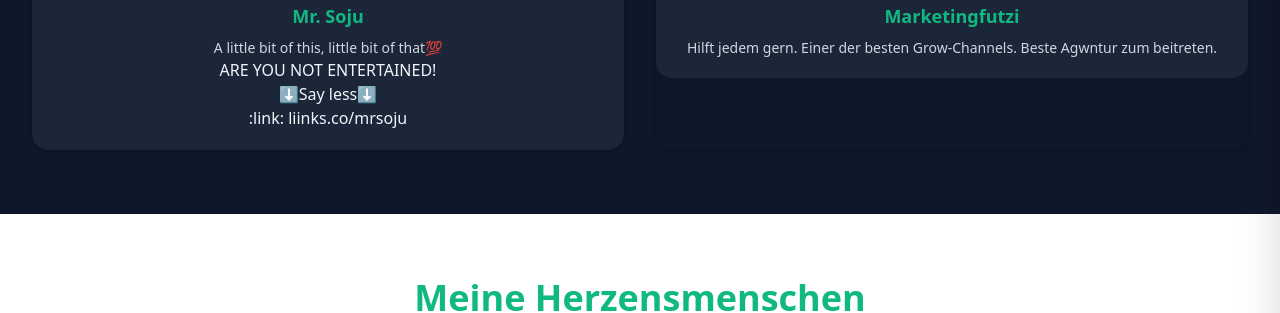
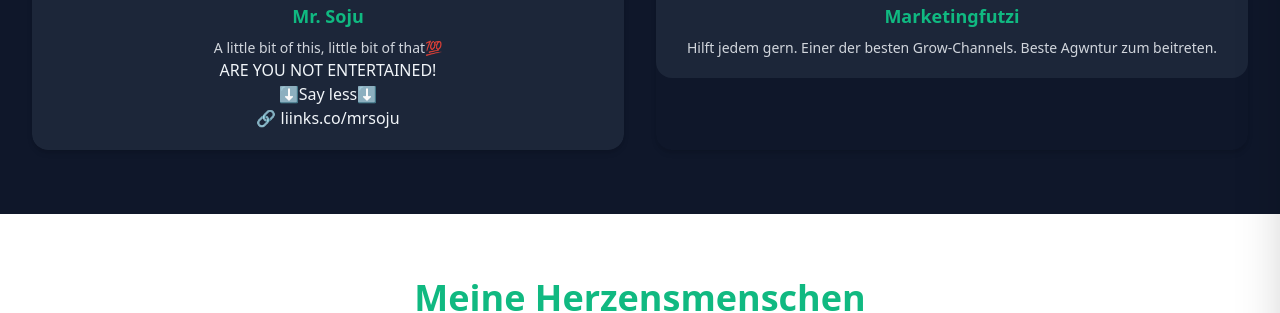
Before and after one commit to Silituz/silituz-website, a Jekyll site: the page built from shoutout.html, in a window 1280 px wide and 900 px high, scrolled down 1028 px. Shown: the part 153-466 px from the top of the window. Built offline with Jekyll 4.4.1, drawn with Linux system fonts in a browser that asks for light colours; nearby versions of some CDN libraries.

Commit message:
Update shoutout.html

```diff
--- a/shoutout.html
+++ b/shoutout.html
@@ -41,7 +41,7 @@ title: "Shoutout – SILITUZ"
           <span class="pointer-events-none absolute inset-y-0 left-0 w-0 bg-emerald-500 transition-all duration-[1200ms] ease-out group-hover:w-full"></span>
           <div class="relative z-10 p-5 text-center">
             <h3 class="text-lg font-semibold text-emerald-500 group-hover:text-slate-100 transition-colors duration-300">Mr. Soju</h3>
-            <p class="mt-2 text-sm text-slate-100/85">A little bit of this, little bit of that💯</p> ARE YOU NOT ENTERTAINED!</p>⬇️Say less⬇️</p> :link: liinks.co/mrsoju</p>
+            <p class="mt-2 text-sm text-slate-100/85">A little bit of this, little bit of that💯</p> ARE YOU NOT ENTERTAINED!</p>⬇️Say less⬇️</p>🔗 liinks.co/mrsoju</p>
           </div>
         </div>
       </a>
```
